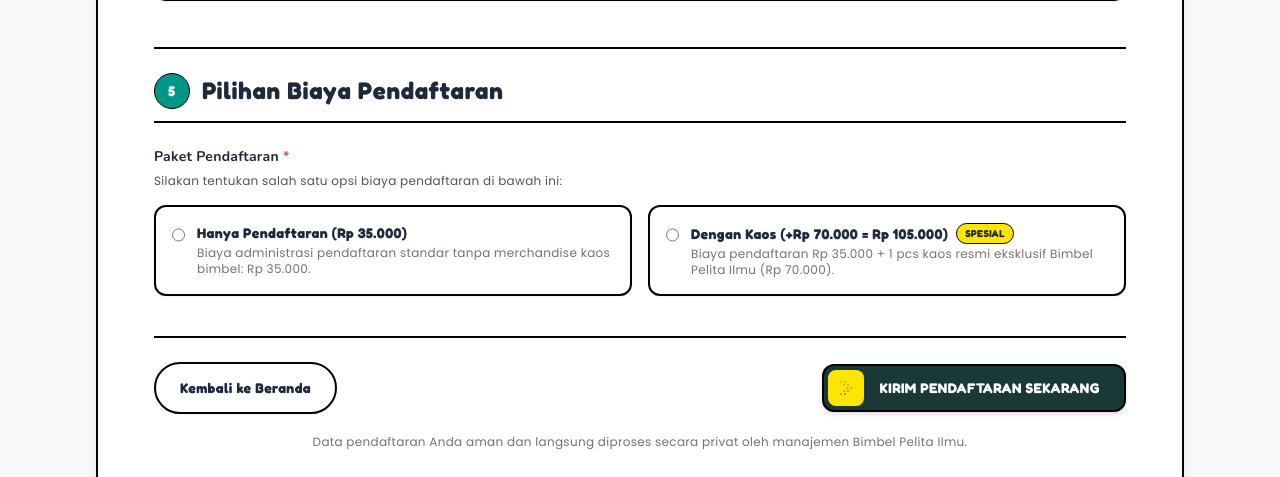
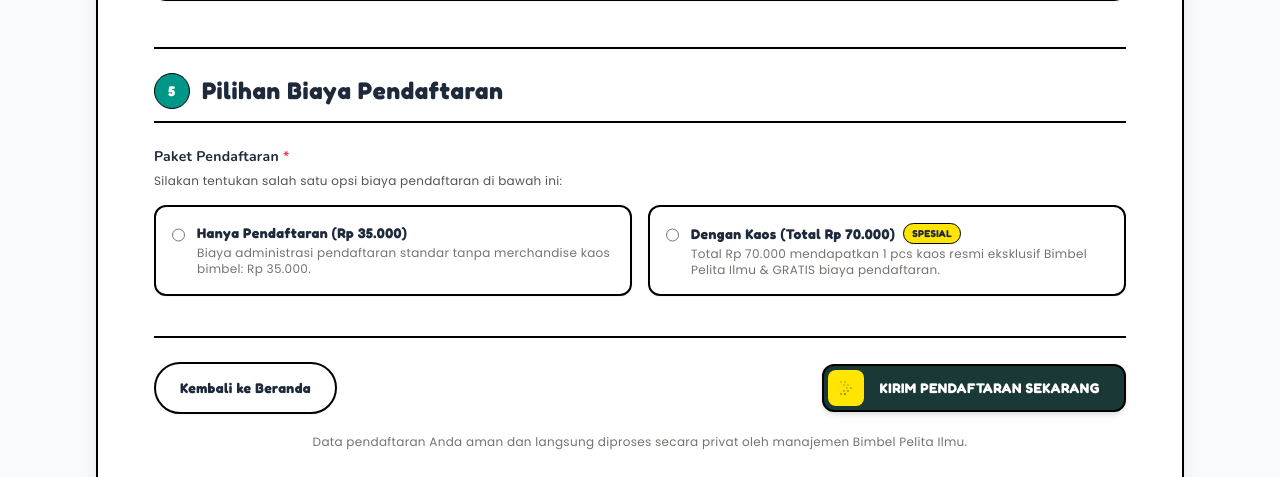
Before and after one commit to Codewarriorrs/pelita-ilmu, a Laravel app: page /daftar in a window 1280 px wide. Shown: the part 1927-2404 px from the top of the page. Run offline with Laravel 12, Linux system fonts and the light colour scheme; style sheets or scripts are compiled from the project's sources; some libraries are stand-ins or nearby versions.

Commit message:
fix: adjust registration with shirt fee to total 70k with free registration

```diff
--- a/resources/views/pendaftaran.blade.php
+++ b/resources/views/pendaftaran.blade.php
@@ -383,10 +383,10 @@
                                 >
                                 <div class="ml-3">
                                     <div class="flex items-center gap-2">
-                                        <span class="text-sm font-headline font-bold block text-void">Dengan Kaos (+Rp 70.000 = Rp 105.000)</span>
+                                        <span class="text-sm font-headline font-bold block text-void">Dengan Kaos (Total Rp 70.000)</span>
                                         <span class="text-[10px] font-headline font-black bg-highlight text-void px-2 py-0.5 rounded-full border border-black shadow-sm">SPESIAL</span>
                                     </div>
-                                    <span class="text-xs text-stone-500 font-body mt-0.5 block">Biaya pendaftaran Rp 35.000 + 1 pcs kaos resmi eksklusif Bimbel Pelita Ilmu (Rp 70.000).</span>
+                                    <span class="text-xs text-stone-500 font-body mt-0.5 block">Total Rp 70.000 mendapatkan 1 pcs kaos resmi eksklusif Bimbel Pelita Ilmu &amp; GRATIS biaya pendaftaran.</span>
                                 </div>
                             </label>
                         </div>
```
Also changed, not shown: app/Filament/Resources/PendaftaranResource.php (+4 -4 lines).
